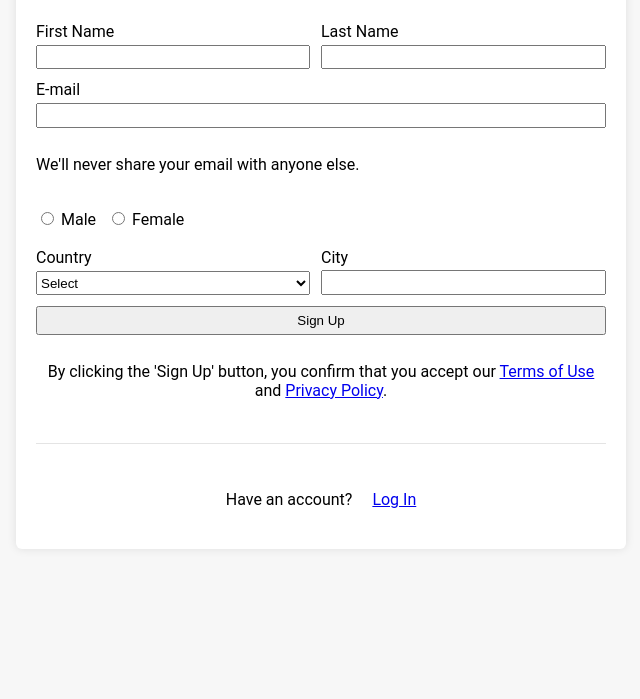
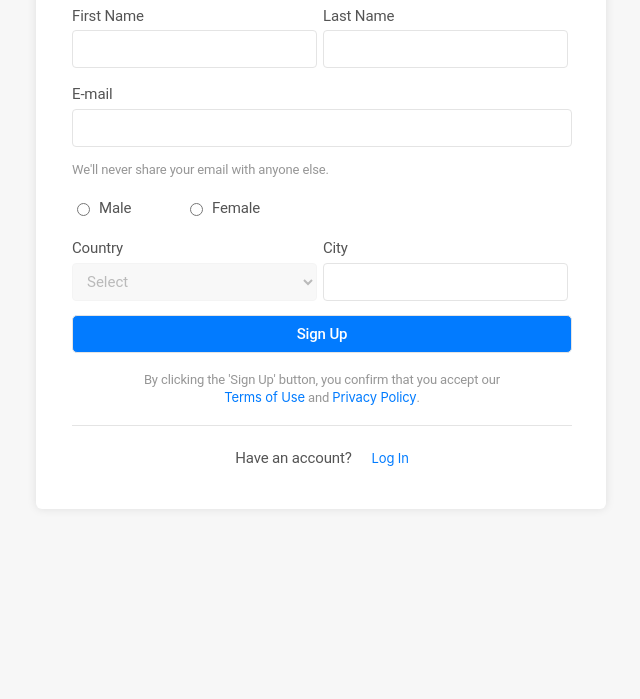
Before and after one commit to dimajpeg/style-form, a plain HTML site: page form1.html in a window 1280 px wide. Shown: the part 101-800 px from the top of the page, without its empty margins (319-959 px from the left). Drawn offline with Linux system fonts and the light colour scheme.

Commit message:
form1 done

```diff
--- a/form1.html
+++ b/form1.html
@@ -13,11 +13,11 @@
   <form action="javascript:">
     <h1>Create an Account</h1>
 
-    <label>First Name
+    <label class="up">First Name
       <input type="text" name="firstname" required>
     </label>
 
-    <label>Last Name
+    <label class="up">Last Name
       <input type="text" name="lastname" required>
     </label>
 
@@ -37,9 +37,11 @@
       <span>Female</span>
     </label>
 
-    <label>Country
-      <select name="country">
-        <option value="select" disabled hidden selected>Select</option>
+
+    <label class="up">
+      <span>Country</span>
+      <select name="country" required>
+        <option value="" disabled selected hidden>Select</option>
         <option value="usa">USA</option>
         <option value="canada">Canada</option>
         <option value="uk">UK</option>
@@ -47,13 +49,13 @@
       </select>
     </label>
 
-    <label> City
+    <label class="up"> City
       <input type="text" name="city">
     </label>
 
     <button>Sign Up</button>
 
-    <p>By clicking the 'Sign Up' button, you confirm that you accept our
+    <p>By clicking the 'Sign Up' button, you confirm that you accept our<br>
       <a href="#">Terms of Use</a> and
       <a href="#">Privacy Policy</a>.
     </p>
--- a/src/form1.css
+++ b/src/form1.css
@@ -1,4 +1,3 @@
-
 form {
   background: #fff;
   display: grid;
@@ -6,10 +5,11 @@ form {
   gap: 11px;
   border-radius: 6px;
   box-shadow: 0 0 10px rgba(0, 0, 0, 0.1);
-  padding: 20px;
+  padding: 36px;
   margin: 20px auto;
   width: 570px;
   height: 590px;
+  box-sizing: border-box;
 
   h1 {
     font-family: var(--font-family);
@@ -18,12 +18,91 @@ form {
     font-size: 24px;
     line-height: 133%;
     color: #1c1c1c;
+    margin: 0;
+  }
+
+  label {
+    font-family: var(--font-family);
+    font-weight: 400;
+    font-size: 15px;
+    line-height: 147%;
+    letter-spacing: -0.01em;
+    color: #545454;
+    display: grid;
+  }
+
+  label:has([name="firstname"]) input,
+  label:has([name="lastname"]) input,
+  label:has([name="country"]) select,
+  label:has([name="city"]) input {
+    width: 245px;
+    height: 38px;
+    box-sizing: border-box;
+  }
+
+  label:has([name="email"]) input {
+    width: 500px;
+    height: 38px;
+    box-sizing: border-box;
+  }
+
+  input,
+  select {
+    border: 1px solid #E4E4E4;
+    border-radius: 4px;
+    font-family: var(--font-family);
+    box-sizing: border-box;
+    padding: 0 10px;
+    font-size: 15px;
+    line-height: 147%;
+  }
+
+  option[value="select"] {
+    font-family: var(--second-family);
+    font-weight: 400;
+    font-size: 15px;
+    line-height: 147%;
+    letter-spacing: -0.01em;
+    color: #545454;
+  }
+
+  select:invalid {
+    color: #545454;
+    opacity: 0.4;
+  }
+
+  p {
+    font-family: var(--font-family);
+    font-weight: 400;
+    font-size: 13px;
+    line-height: 138%;
+    letter-spacing: -0.01em;
+    color: #969696;
+    margin: 0;
+  }
+
+  label:has([value="male"]) {
+    width: 102px;
+    height: 22px;
+  }
+
+  label:has([value="female"]) {
+    width: 108px;
+    height: 22px;
+  }
+
+  label:has([value="male"]),
+  label:has([value="female"]) {
+    display: flex;
+    align-items: center;
+    gap: 6px;
   }
 
   label:has([name="firstname"]),
   label:has([value="female"]),
   label:has(select) {
     grid-column: span 2;
+
   }
 
   label:has([name="email"]),
@@ -34,18 +113,42 @@ form {
     grid-column: span 3;
   }
 
-  label:not(:has([type="radio"])) {
-    display: grid;
+  button+p {
+    text-align: center;
   }
 
-  button+p {
+  a {
+    font-family: var(--second-family);
+    font-weight: 400;
+    font-size: 13px;
+    line-height: 138%;
+    letter-spacing: -0.01em;
     text-align: center;
+    color: #007bff;
+    text-decoration: none;
+  }
+
+  button {
+    font-family: var(--font-family);
+    font-weight: 500;
+    font-size: 15px;
+    line-height: 147%;
+    letter-spacing: -0.01em;
+    text-align: center;
+    color: #fff;
+    background: #027BFF;
+    border-radius: 5px;
+    border: 1px solid #E4E4E4;
+    width: 500px;
+    height: 38px;
+    box-sizing: border-box;
   }
 
   hr {
     height: 1px;
     width: 100%;
     border: none;
+    margin: 0;
     background: #E4E4E4;
   }
 
@@ -54,5 +157,15 @@ form {
     align-items: center;
     justify-content: center;
     gap: 20px;
+
+    p {
+      font-family: var(--font-family);
+      font-weight: 400;
+      font-size: 15px;
+      line-height: 147%;
+      letter-spacing: -0.01em;
+      text-align: right;
+      color: #545454;
+    }
   }
 }
```
Also changed, not shown: src/form2.css (+2 -7 lines).
